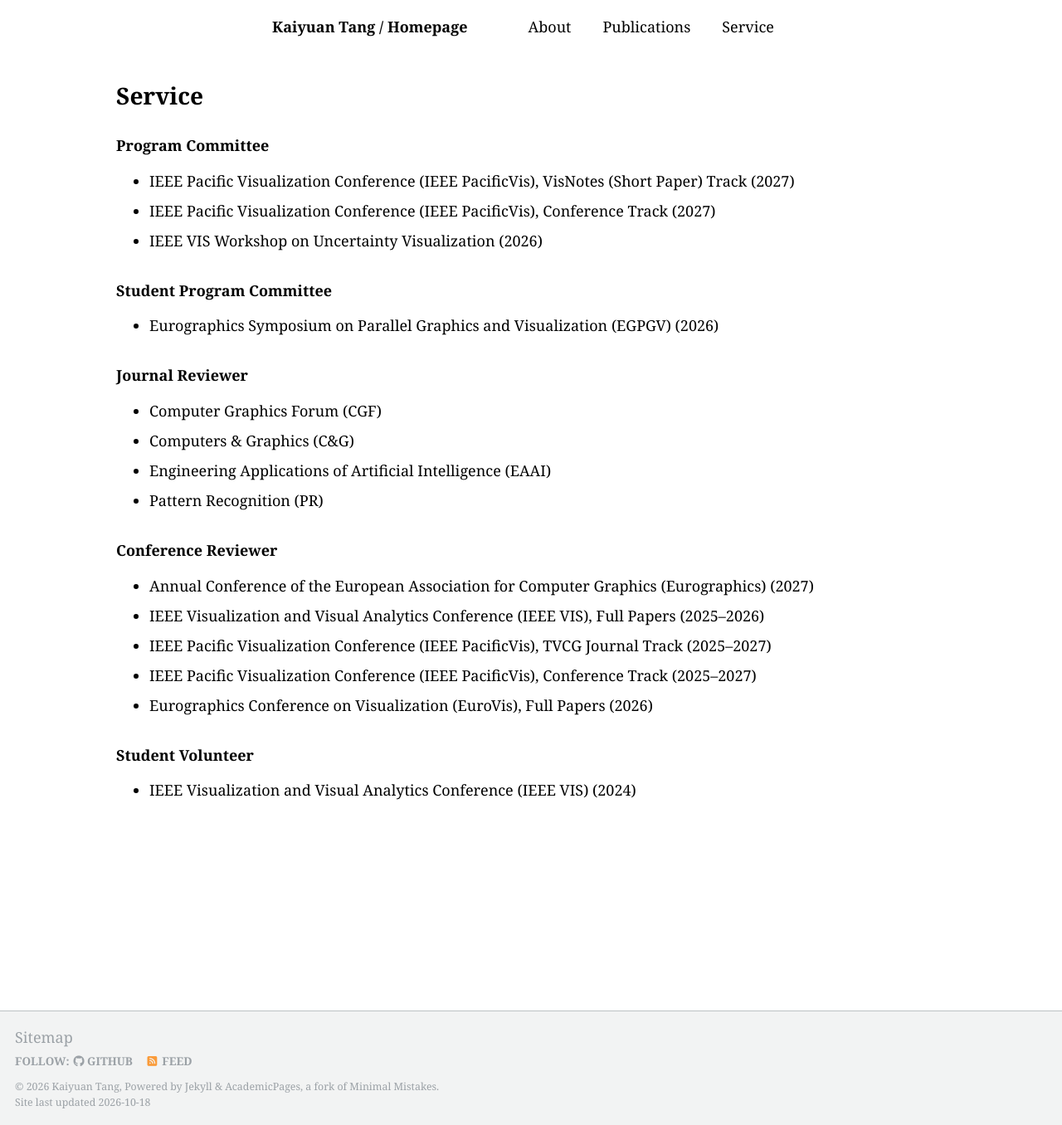
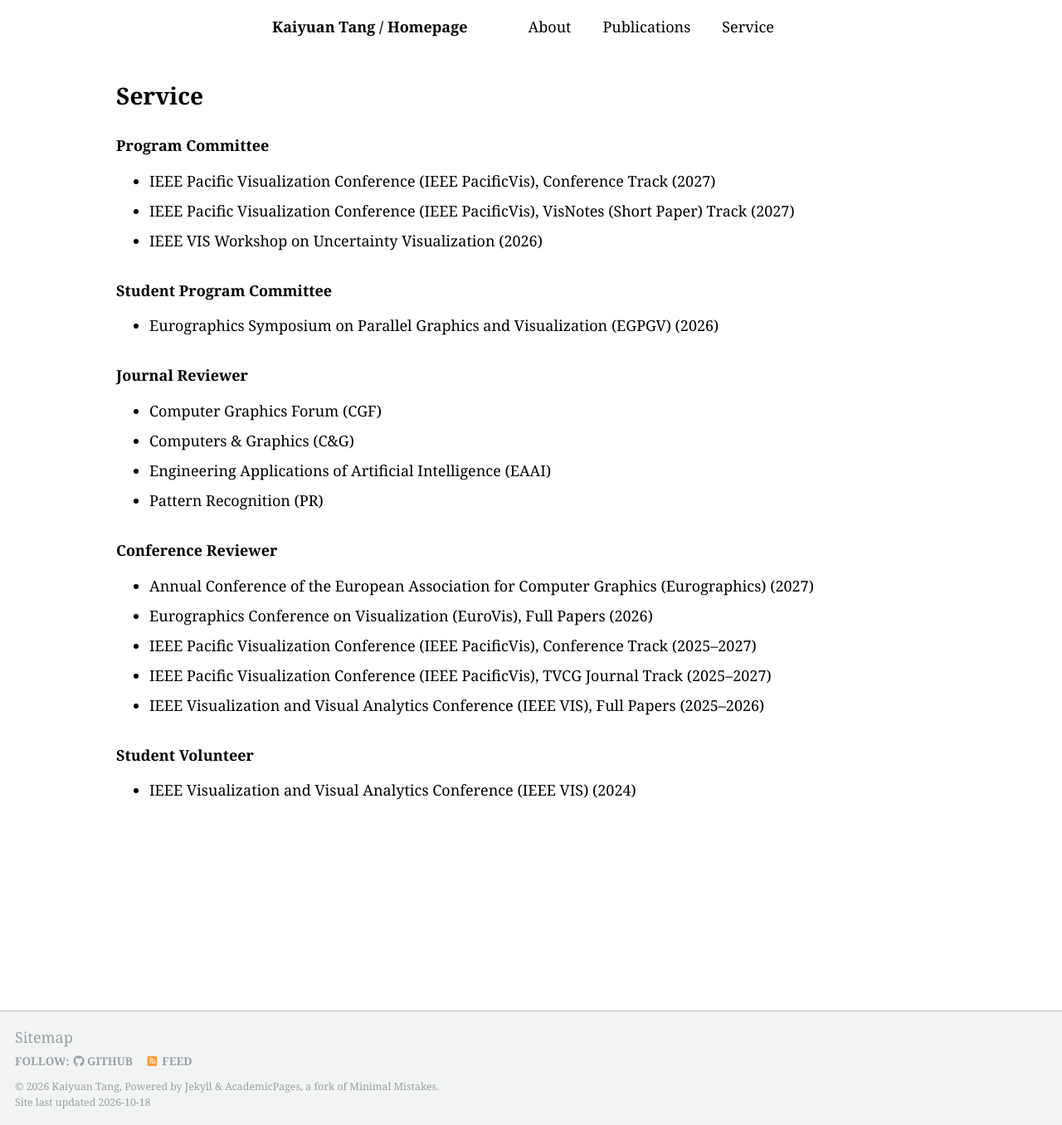
Before and after one commit to TouKaienn/TouKaienn.github.io, a Jekyll site: the page built from _pages/service.html, in a window 1280 px wide and 1356 px high. Shown: the whole window at 83% size. Built offline with Jekyll 4.4.1, drawn with Linux system fonts in a browser that asks for light colours; a style sheet for code colours, icons or effects is not loaded.

Commit message:
Sort service entries alphabetically within each category

```diff
--- a/_data/services.yml
+++ b/_data/services.yml
@@ -1,5 +1,6 @@
 # Service record synchronized with the supplied KaiyuanTang_CV.pdf on October 14, 2026.
 # Eurographics 2027 reviewer service confirmed separately by Kaiyuan Tang.
+# Entries within each category are rendered alphabetically by full venue name.
 - title: Program Committee
   items:
     - venue: IEEE Pacific Visualization Conference (IEEE PacificVis), VisNotes (Short Paper) Track
--- a/_includes/services.html
+++ b/_includes/services.html
@@ -3,7 +3,8 @@
   <section class="service-category">
     <h3>{{ category.title }}</h3>
     <ul>
-      {% for service in category.items %}
+      {% assign sorted_services = category.items | sort_natural: "venue" %}
+      {% for service in sorted_services %}
       <li>{{ service.venue }}{% if service.years %} ({{ service.years }}){% endif %}</li>
       {% endfor %}
     </ul>
```
